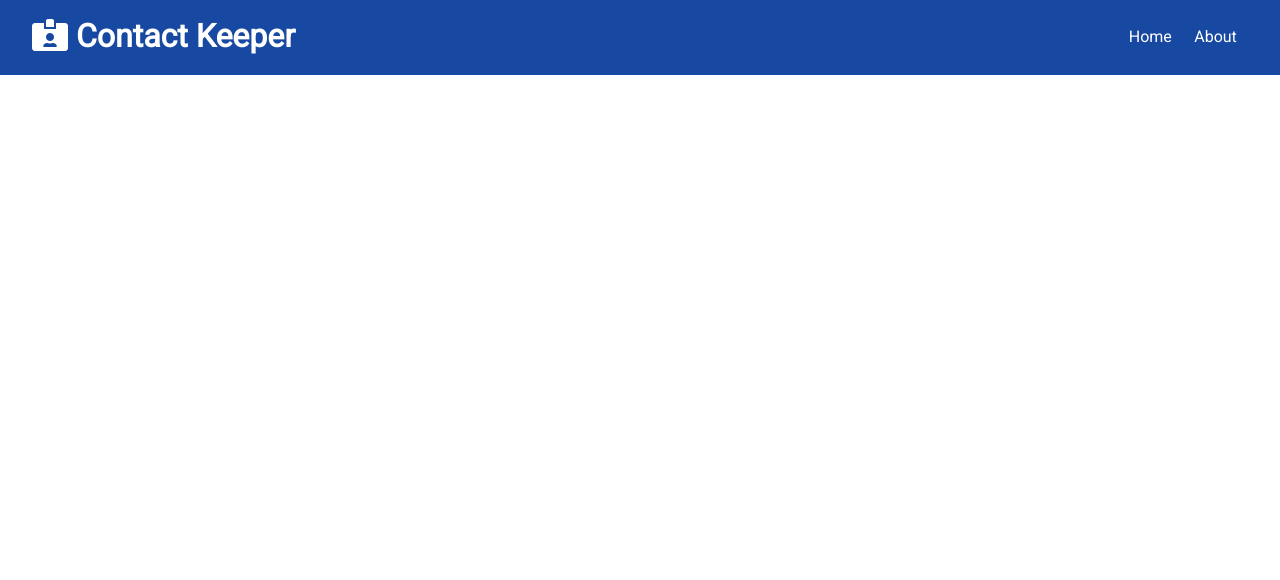
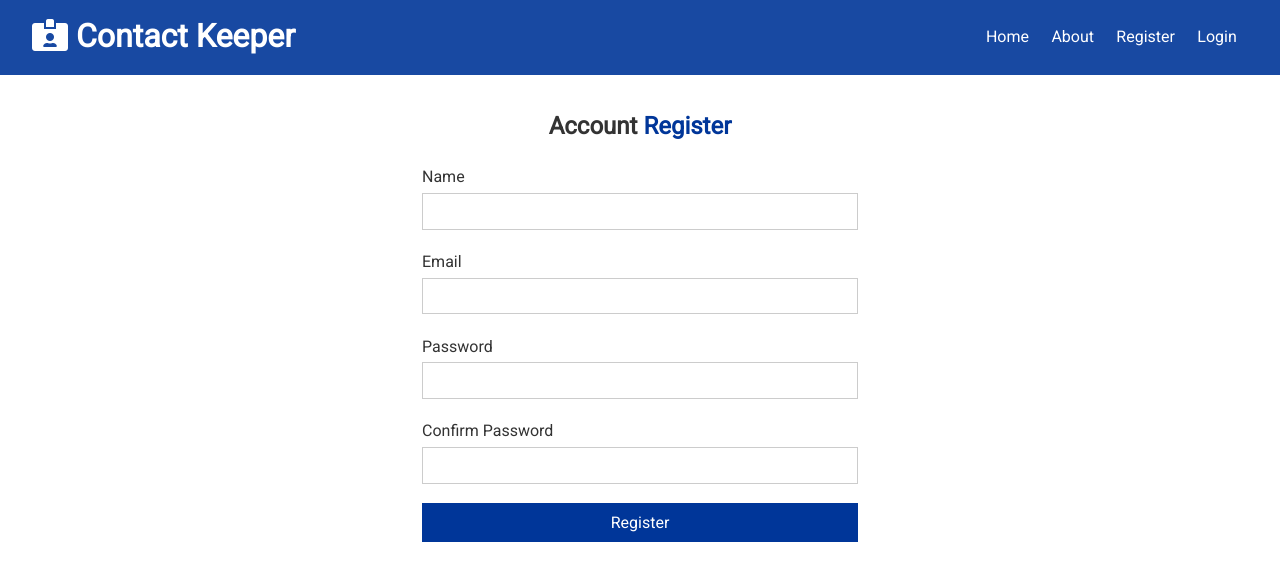
Before and after one commit to rosowskimik/contact-keeper, a React (Create React App) app in the folder client/: page /register in a window 1280 px wide. Shown: the top 580 px of the page. Built offline with nearby package versions, Linux system fonts and the light colour scheme; the HTML template or start-up script is replaced by a standard one.

Commit message:
Register & Login form components

```diff
--- a/client/src/App.js
+++ b/client/src/App.js
@@ -4,6 +4,8 @@
 import Navbar from './components/layout/Navbar';
 import Home from './components/pages/Home';
 import About from './components/pages/About';
+import Register from './components/auth/Register';
+import Login from './components/auth/Login';
 
 import ContactState from './context/contact/ContactState';
 import AuthState from './context/auth/AuthState';
@@ -18,6 +20,8 @@
             <Switch>
               <Route exact path='/' component={Home} />
               <Route exact path='/about' component={About} />
+              <Route exact path='/register' component={Register} />
+              <Route exact path='/login' component={Login} />
             </Switch>
           </Fragment>
         </Router>
--- /dev/null
+++ b/client/src/components/auth/Login.js
@@ -0,0 +1,47 @@
+import React, { useState } from 'react';
+
+const Login = () => {
+  const [user, setUser] = useState({
+    email: '',
+    password: ''
+  });
+  const { email, password } = user;
+
+  const onChange = e => {
+    setUser({ ...user, [e.target.name]: e.target.value });
+  };
+  const onSubmit = e => {
+    console.log('login success');
+    e.preventDefault();
+  };
+
+  return (
+    <div className='form-container'>
+      <h2>
+        Account <span className='text-primary'>Login</span>
+      </h2>
+      <form onSubmit={onSubmit}>
+        <div className='form-group'>
+          <label htmlFor='email'>Email</label>
+          <input type='email' name='email' value={email} onChange={onChange} />
+        </div>
+        <div className='form-group'>
+          <label htmlFor='password'>Password</label>
+          <input
+            type='password'
+            name='password'
+            value={password}
+            onChange={onChange}
+          />
+        </div>
+        <input
+          type='submit'
+          value='Login'
+          className='btn btn-primary btn-block'
+        />
+      </form>
+    </div>
+  );
+};
+
+export default Login;
--- /dev/null
+++ b/client/src/components/auth/Register.js
@@ -0,0 +1,62 @@
+import React, { useState } from 'react';
+
+const Register = () => {
+  const [user, setUser] = useState({
+    name: '',
+    email: '',
+    password: '',
+    password2: ''
+  });
+  const { name, email, password, password2 } = user;
+
+  const onChange = e => {
+    setUser({ ...user, [e.target.name]: e.target.value });
+  };
+  const onSubmit = e => {
+    console.log('Register success');
+    e.preventDefault();
+  };
+
+  return (
+    <div className='form-container'>
+      <h2>
+        Account <span className='text-primary'>Register</span>
+      </h2>
+      <form onSubmit={onSubmit}>
+        <div className='form-group'>
+          <label htmlFor='name'>Name</label>
+          <input type='text' name='name' value={name} onChange={onChange} />
+        </div>
+        <div className='form-group'>
+          <label htmlFor='email'>Email</label>
+          <input type='email' name='email' value={email} onChange={onChange} />
+        </div>
+        <div className='form-group'>
+          <label htmlFor='password'>Password</label>
+          <input
+            type='password'
+            name='password'
+            value={password}
+            onChange={onChange}
+          />
+        </div>
+        <div className='form-group'>
+          <label htmlFor='password2'>Confirm Password</label>
+          <input
+            type='password'
+            name='password2'
+            value={password2}
+            onChange={onChange}
+          />
+        </div>
+        <input
+          type='submit'
+          value='Register'
+          className='btn btn-primary btn-block'
+        />
+      </form>
+    </div>
+  );
+};
+
+export default Register;
--- a/client/src/components/layout/Navbar.js
+++ b/client/src/components/layout/Navbar.js
@@ -21,6 +21,16 @@
             About
           </Link>
         </li>
+        <li>
+          <Link to='/register' onClick={() => clearFilter()}>
+            Register
+          </Link>
+        </li>
+        <li>
+          <Link to='/login' onClick={() => clearFilter()}>
+            Login
+          </Link>
+        </li>
       </ul>
     </div>
   );
```
